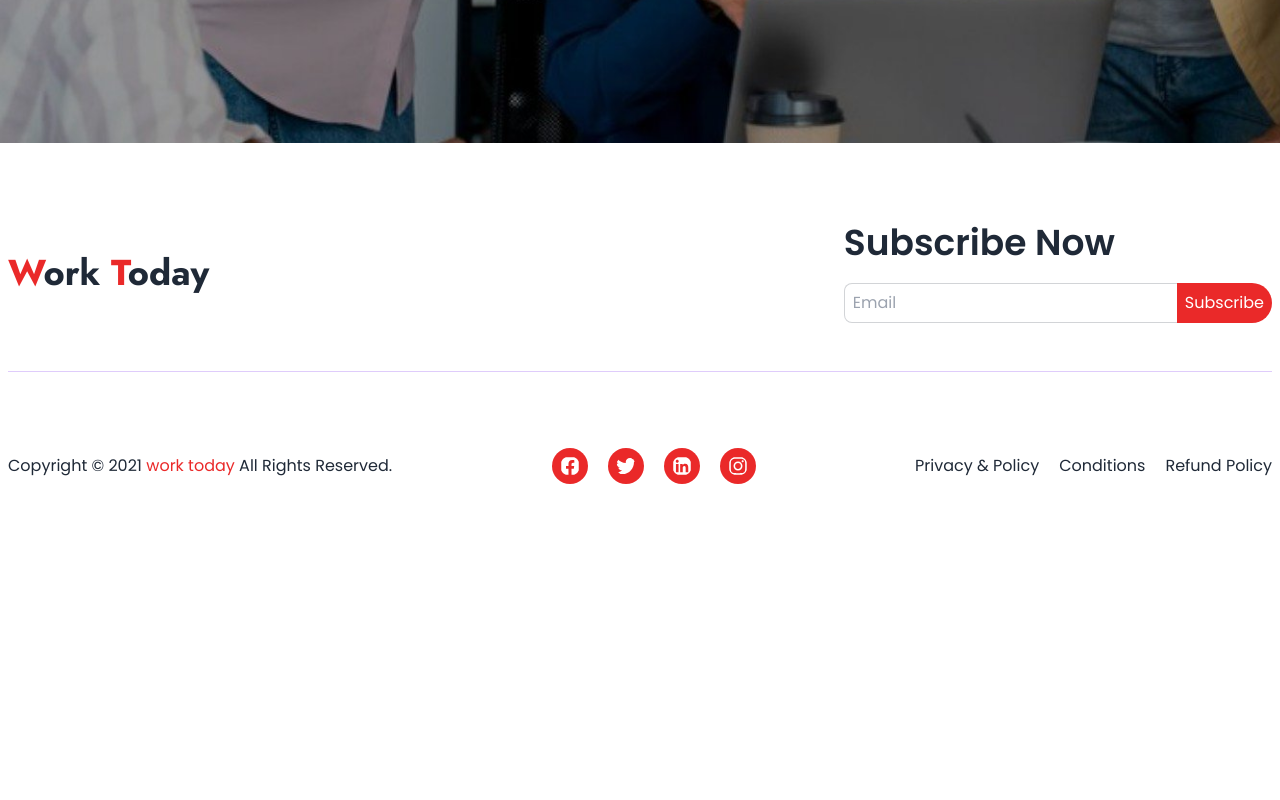
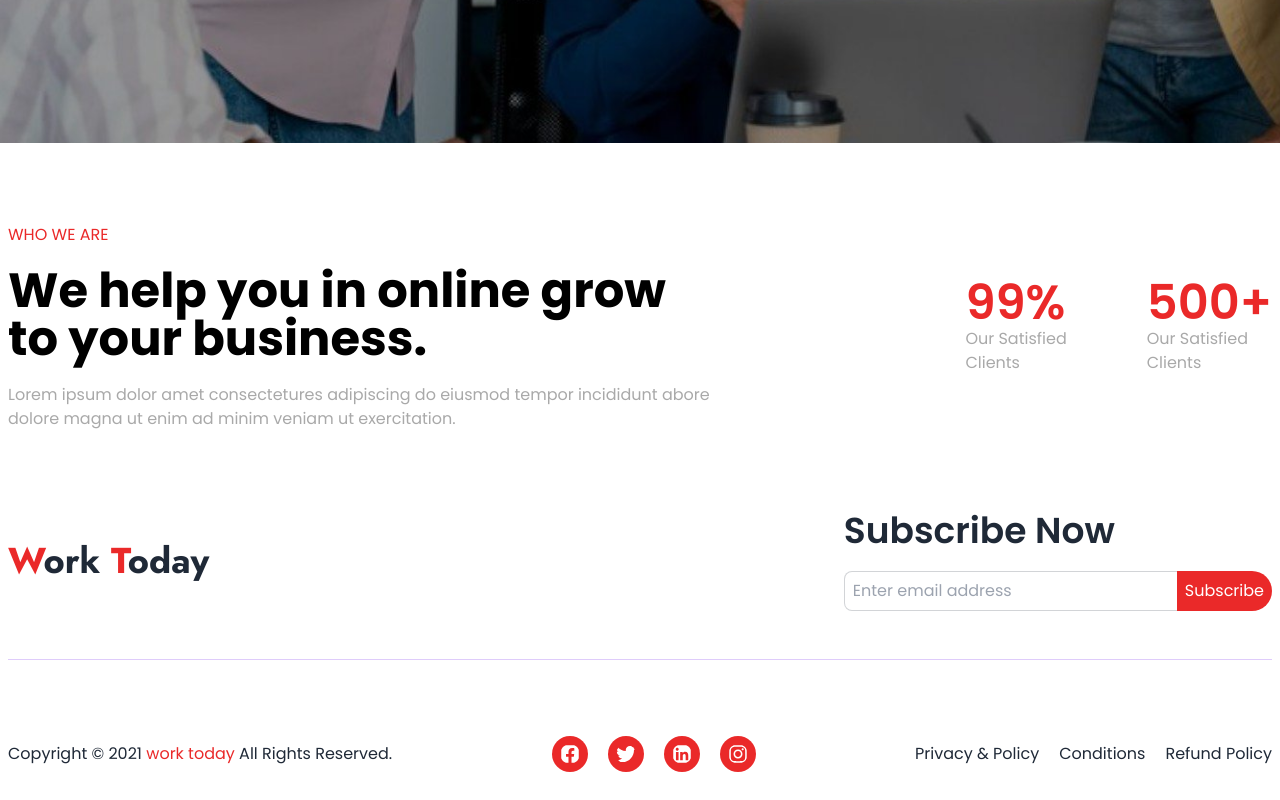
Before and after one commit to peuldev/work-today-client, a React (Vite) app: page / in a window 1280 px wide. Shown: the part 729-1529 px from the top of the page. Before the commit the page ends 1321 px from the top, so only its background shows below. Built offline with nearby package versions, Linux system fonts and the light colour scheme.

Commit message:
client satisfied item

```diff
--- a/src/Pages/Home/Home/Home.jsx
+++ b/src/Pages/Home/Home/Home.jsx
@@ -1,9 +1,11 @@
 import Banner from "../Banner/Banner";
+import Services from "../Services/Services";
 
 const Home = () => {
   return (
     <div>
       <Banner></Banner>
+      <Services></Services>
     </div>
   );
 };
--- /dev/null
+++ b/src/Pages/Home/Services/Services.jsx
@@ -0,0 +1,40 @@
+const Services = () => {
+  return (
+    <div className="mx-2">
+      <div className="max-w-screen-xl mx-auto mt-20">
+        <div className="lg:flex items-center justify-between">
+          <div className="space-y-5 lg:text-left text-center">
+            <h1 className="text-red">WHO WE ARE</h1>
+            <h3 className="lg:text-5xl md:text-4xl text-2xl font-bold text-black ">
+              We help you in online grow <br />
+              to your business.
+            </h3>
+            <p className="text-[#a9a9a9]">
+              Lorem ipsum dolor amet consectetures adipiscing do eiusmod tempor
+              incididunt abore <br /> dolore magna ut enim ad minim veniam ut
+              exercitation.
+            </p>
+          </div>
+          <div className="lg:flex md:flex lg:mt-0 mt-10">
+            <div className="lg:text-left text-center">
+              <h1 className="text-5xl font-semibold  text-red">99%</h1>
+              <p className="text-[#a9a9a9]">
+                Our Satisfied <br />
+                Clients
+              </p>
+            </div>
+            <div className="lg:ml-20 lg:text-left text-center">
+              <h1 className="text-5xl font-semibold text-red">500+</h1>
+              <p className="text-[#a9a9a9]">
+                Our Satisfied <br />
+                Clients
+              </p>
+            </div>
+          </div>
+        </div>
+      </div>
+    </div>
+  );
+};
+
+export default Services;
--- a/src/Pages/Shared/Footer/Footer.jsx
+++ b/src/Pages/Shared/Footer/Footer.jsx
@@ -9,8 +9,8 @@ import { Link } from "react-router-dom";
 const Footer = () => {
   return (
     <div className="px-2">
-      <div className="max-w-screen-xl mx-auto py-20">
-        <div className="lg:flex md:flex items-center justify-between">
+      <div className="max-w-screen-xl mx-auto pt-20">
+        <div className="lg:flex md:flex items-center justify-between lg:text-left text-center">
           {/* logo  */}
           <div>
             <p className="font-Jost lg:text-4xl md:text-3xl text-2xl font-bold">
@@ -27,7 +27,7 @@ const Footer = () => {
               <div className="join">
                 <input
                   className="px-2 border input-bordered join-item"
-                  placeholder="Email"
+                  placeholder="Enter email address"
                 />
                 <p className="py-2 px-2 join-item rounded-full bg-red text-white">
                   Subscribe
```
